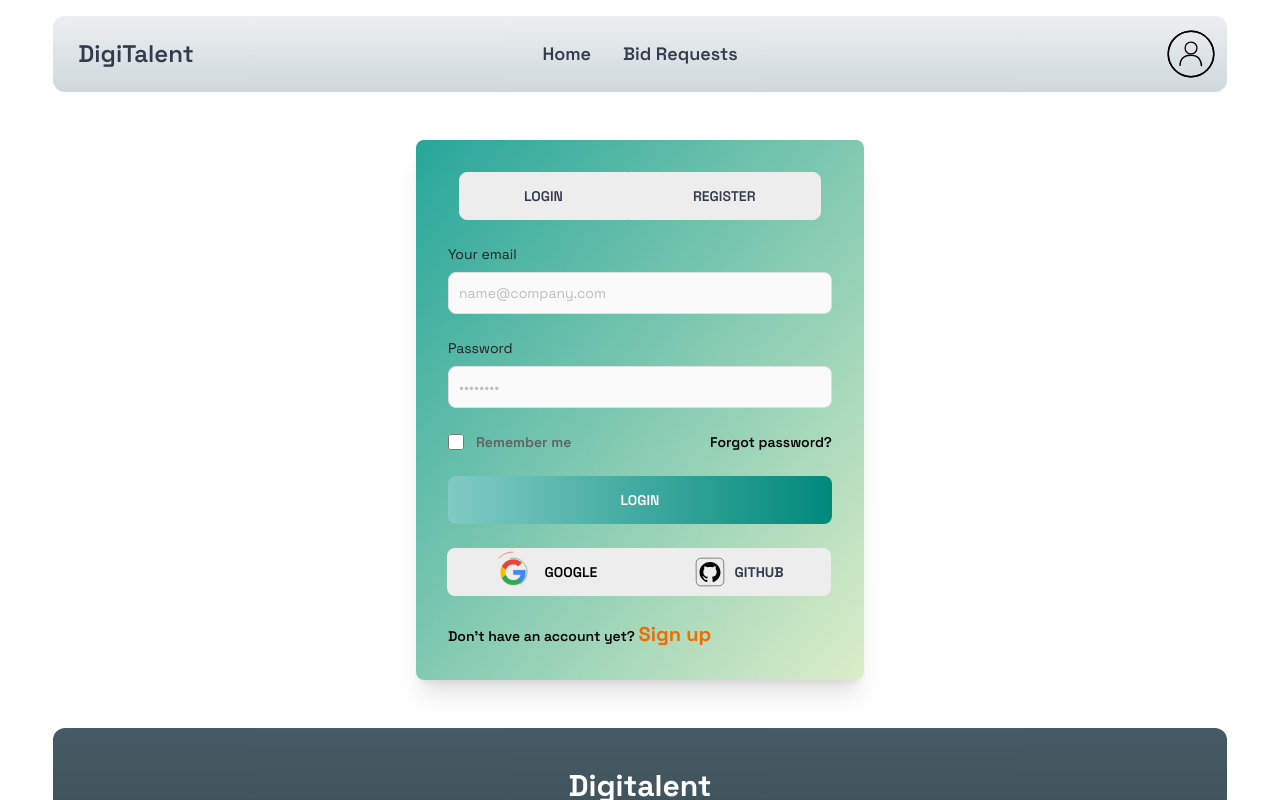
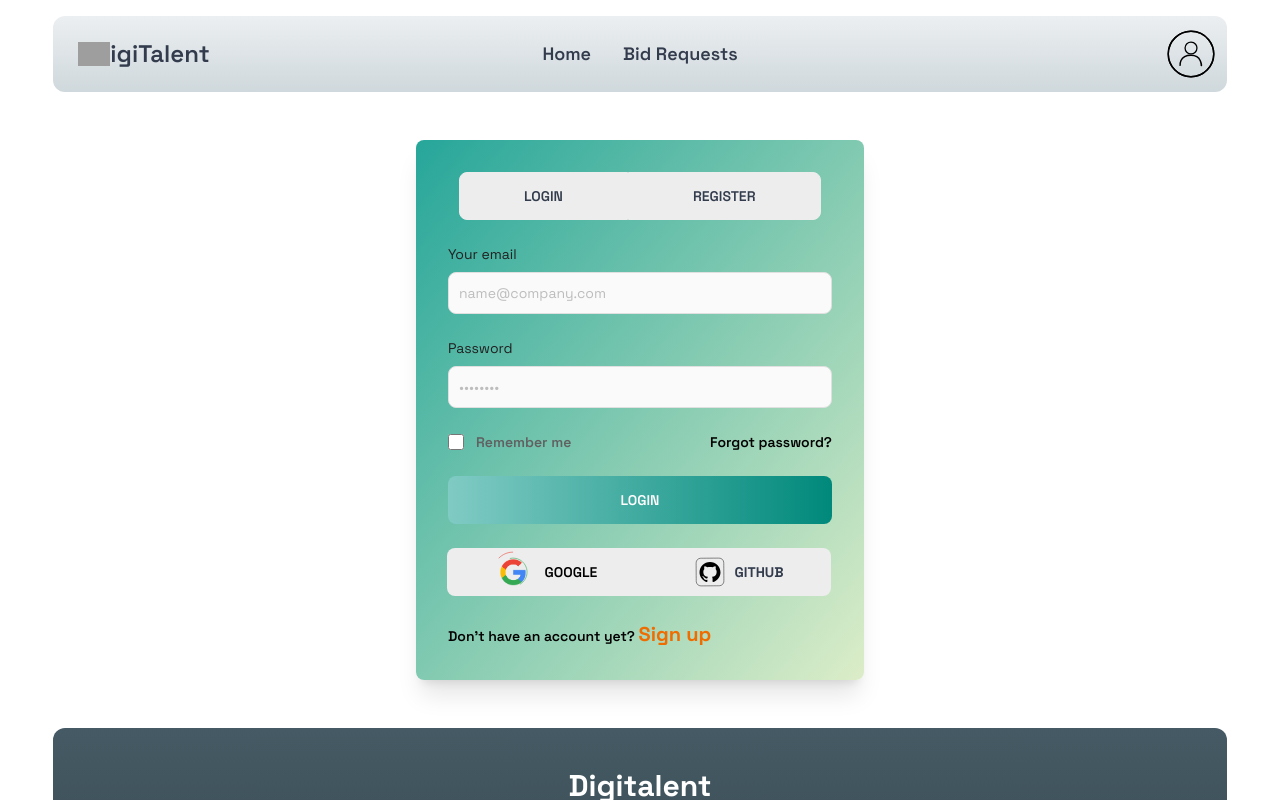
Before and after one commit to arpon-dey/career-canvas-client, a React (Vite) app: page /login in a window 1280 px wide. Shown: the top 800 px of the page. Built offline with nearby package versions, Linux system fonts and the light colour scheme; no server answers; grey boxes are pictures that could not be loaded; a web font is replaced by a local one.

Commit message:
the employer cannot bid the job funcanality added

```diff
--- a/src/Pages/Home/JobDetails/JobDetails.jsx
+++ b/src/Pages/Home/JobDetails/JobDetails.jsx
@@ -14,6 +14,19 @@ const JobDetails = () => {
     const {user} = useContext(AuthContext)
     console.log(JobDetails);
     const { _id, jobCategory, jobTitle, description, date, minPrice, maxPrice, email } = JobDetails
+
+    const handleBidRequest = e =>{
+        e.preventDefault()
+        const form = new FormData(e.currentTarget)
+
+        const name = form.get('name')
+        const email = form.get('email')
+        const password = form.get('password')
+        const photoInput = e.target.querySelector('input[type="file"]');
+        const photoFile = photoInput.files[0];
+        console.log({ name, email, photoFile, password })
+
+    }
     return (
         <div>
             <Navbar></Navbar>
@@ -42,10 +55,10 @@ const JobDetails = () => {
 
             <div className="w-full max-w-[56rem] mx-auto flex-row my-8">
                 <div className="card  w-full  shadow-2xl ">
-                    <form className="card-body">
+                    <form className="card-body" onSubmit={handleBidRequest}>
                         <div className="form-control grid grid-cols-1 md:grid-cols-2 gap-4">
 
-                            <input type="number" placeholder="Price(Bidding amount)" className="input input-bordered" required />
+                            <input type="number" placeholder="Salary(Bidding amount)" className="input input-bordered" required />
                             <input type="date" placeholder="deadline" defaultValue={date} className="input input-bordered" required />
                         </div>
                         <div className="form-control grid grid-cols-1 md:grid-cols-2 gap-4">
@@ -55,7 +68,11 @@ const JobDetails = () => {
 
                         </div>
                         <div className="form-control mt-6">
-                            <button className="btn btn-primary">Bid on the project</button>
+                            {/* <button className="btn btn-primary">Bid on the project</button> */}
+                            {/* <button className={
+                                user.email==email? 'btn btn-disabled' : 'btn btn-primary'}>Bid on the project</button> */}
+                                <input type="submit" className={
+                                user.email==email? 'btn btn-disabled' : 'btn btn-primary'} value='Bid on the project'/>
                         </div>
                     </form>
                 </div>
--- a/src/Pages/Shared/Navbar/Navbar.jsx
+++ b/src/Pages/Shared/Navbar/Navbar.jsx
@@ -37,7 +37,12 @@ const Navbar = () => {
                             {navItems}
                         </ul>
                     </div>
-                    <Link to='/' className="btn btn-ghost normal-case text-2xl">DigiTalent </Link>
+                    <Link to='/' className="btn btn-ghost normal-case text-2xl">
+                        <div className="flex justify-center items-center">
+                            <img src="https://i.ibb.co/jgsCJCT/Screenshot-2023-11-06-180353-removebg-preview-1.png" className="w-8" alt="" />
+                         <p>igiTalent</p>
+                        </div>
+                        </Link>
                 </div>
                 <div className="navbar-center  hidden lg:flex">
                     <ul className="menu text-lg font-semibold menu-horizontal px-1">
```
